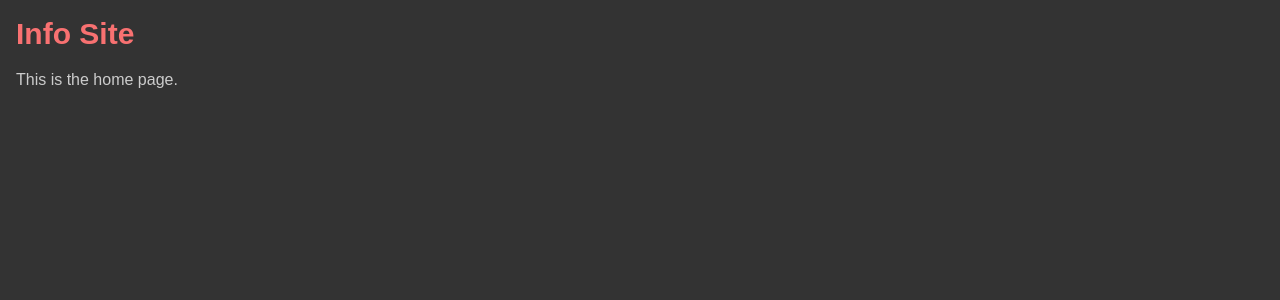
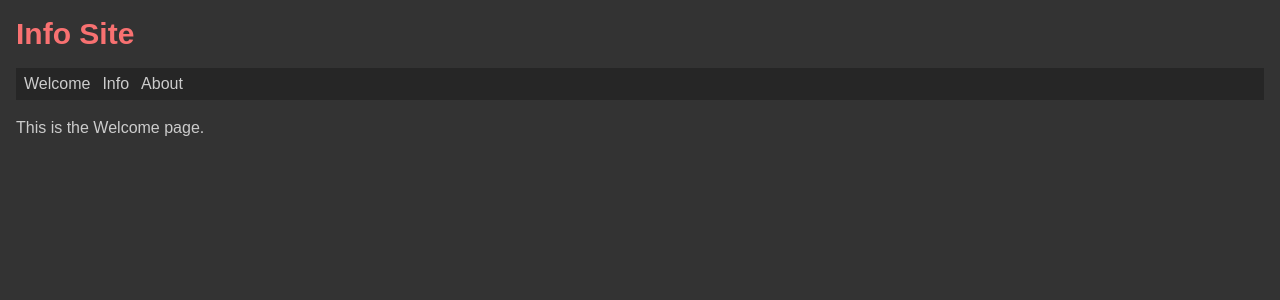
Before and after one commit to AbdulSamman/nextjs-usecontext, a Next.js app: page / in a window 1280 px wide. Shown: the top 300 px of the page. Built offline with nearby package versions, Linux system fonts and the light colour scheme.

Commit message:
nav clickable

```diff
--- /dev/null
+++ b/app/about/page.tsx
@@ -0,0 +1,11 @@
+import React from "react";
+import Header from "../../components/Header";
+
+function About() {
+  <>
+    <Header />
+    <p>This is the about page.</p>
+  </>;
+}
+
+export default About;
--- /dev/null
+++ b/app/info/page.tsx
@@ -0,0 +1,11 @@
+import React from "react";
+import Header from "../../components/Header";
+
+function Info() {
+  <>
+    <Header />
+    <p>This is the info page.</p>
+  </>;
+}
+
+export default Info;
--- a/app/page.tsx
+++ b/app/page.tsx
@@ -1,13 +1,13 @@
 import React from "react";
 import Header from "../components/Header";
 
-function Home() {
+function Welcome() {
   return (
     <>
       <Header />
-      <p>This is the home page.</p>
+      <p>This is the Welcome page.</p>
     </>
   );
 }
 
-export default Home;
+export default Welcome;
--- a/components/Header.tsx
+++ b/components/Header.tsx
@@ -1,8 +1,22 @@
 import React from "react";
+import Link from "next/link";
 
 function Header() {
   return (
-    <h1 className="text-red-400 text-3xl font-bold mb-4 mt-4">Info Site</h1>
+    <>
+      <h1 className="text-red-400 text-3xl font-bold mb-4 mt-4">Info Site</h1>
+      <nav className="bg-neutral-800 py-1 px-2 mb-4">
+        <Link href="/" className="mr-3">
+          Welcome
+        </Link>
+        <Link href="/info" className="mr-3">
+          Info
+        </Link>
+        <Link href="/about" className="mr-3">
+          About
+        </Link>
+      </nav>
+    </>
   );
 }
 
```
